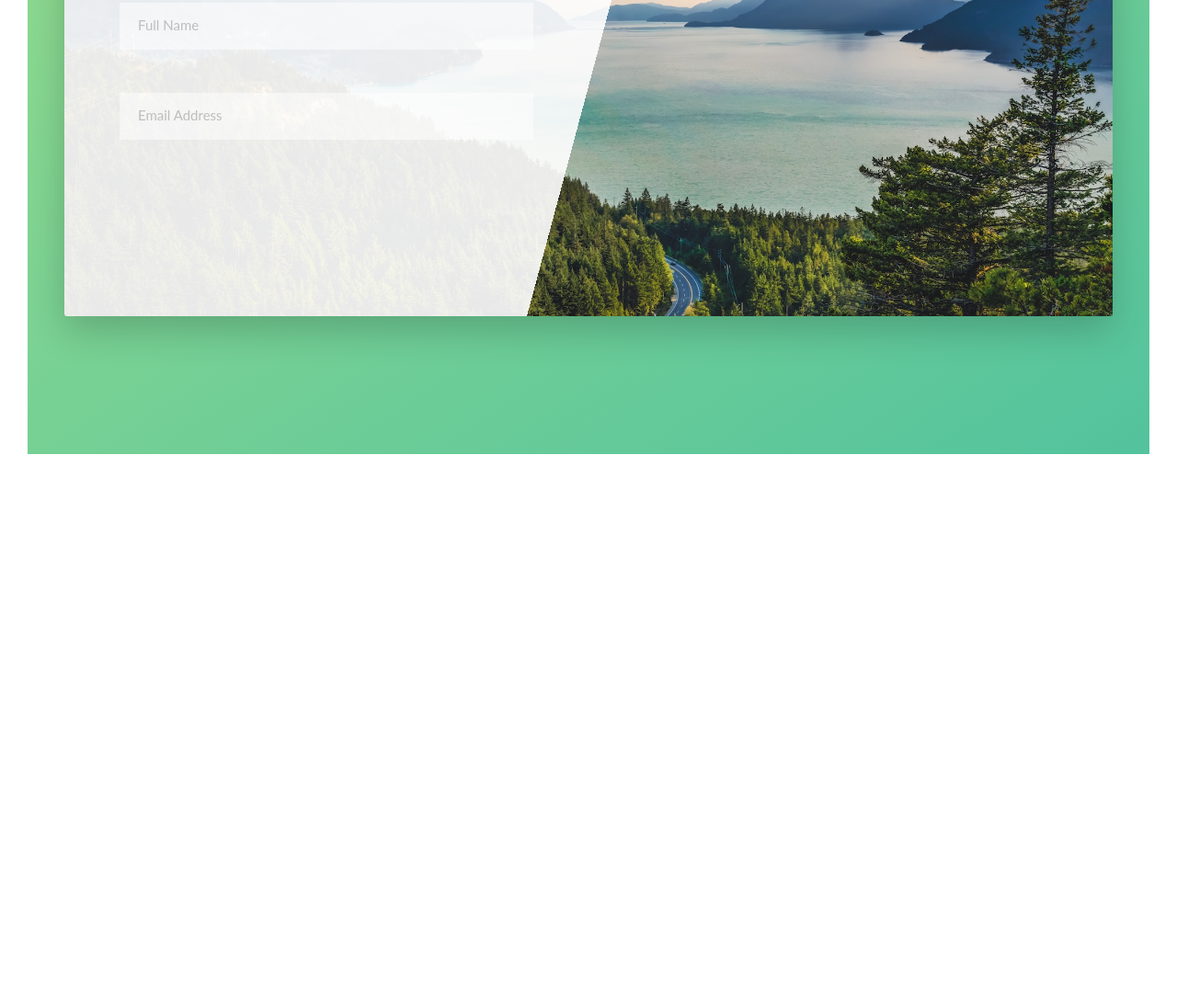
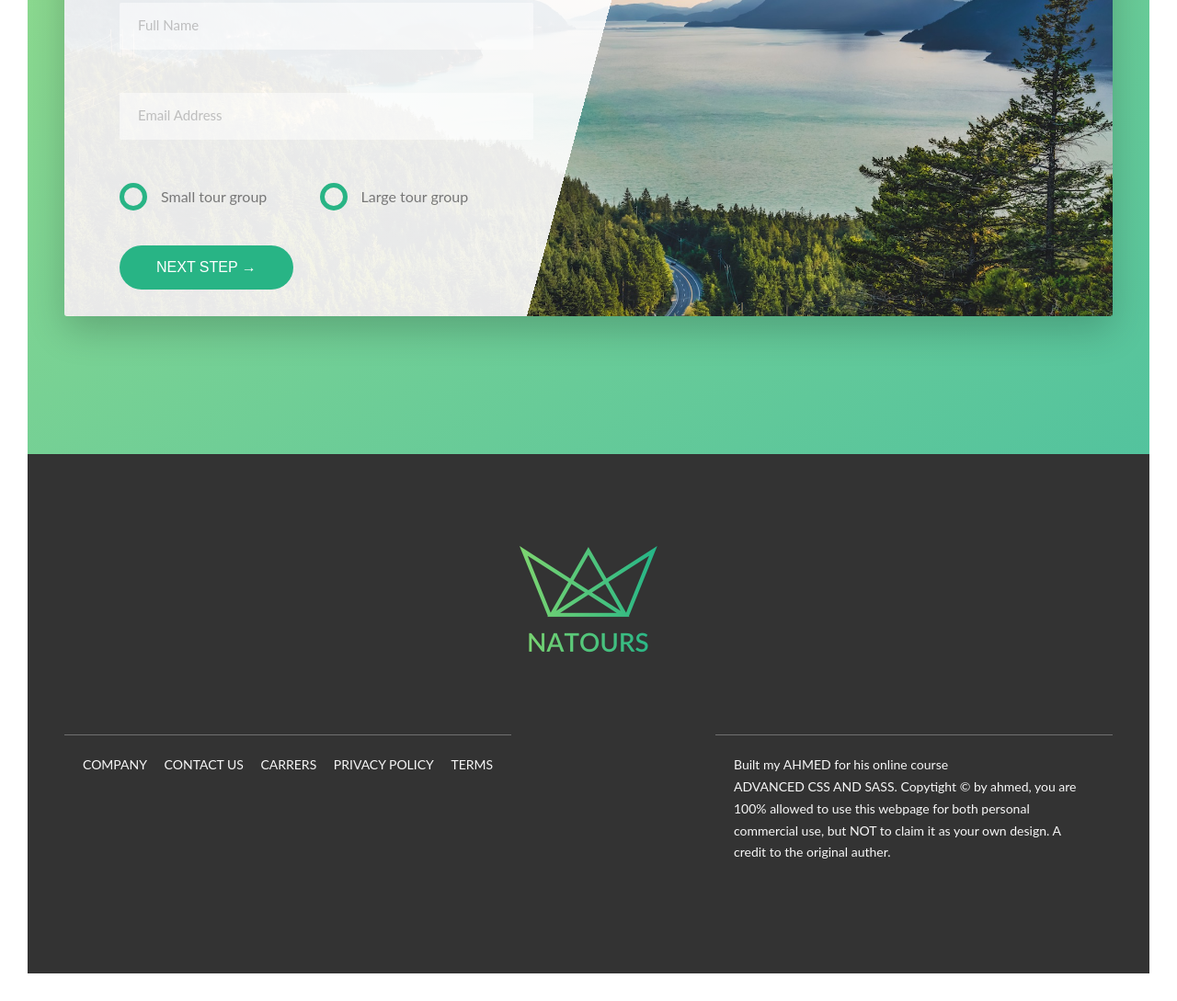
Before and after one commit to ahmedyosry433/Natours-HTML-CSS, a website: page index.html in a window 1280 px wide. Shown: the part 4873-5962 px from the top of the page at 92% size. Before the commit the page ends 5397 px from the top, so only its background shows below. Drawn offline with Linux system fonts and the light colour scheme.

Commit message:
footer done

```diff
--- a/index.html
+++ b/index.html
@@ -25,6 +25,8 @@
         </div>
     </header>
     <!-- End header -->
+
+    <!-- Start Main  -->
     <main>
         <!-- Start Section About -->
         <section class="section-about">
@@ -327,6 +329,7 @@
             </div>
         </section>
         <!-- End Section Store -->
+
         <!-- Start Section Booking -->
         <section class="section-booking">
             <div class="row">
@@ -347,6 +350,26 @@
                                 <input type="email" id="email" class="form__input" placeholder="Email Address" required>
                                 <label for="email" class="form__lable">Email</label>
                             </div>
+
+                            <div class="form__group u-margin-bottom-medium ">
+                                <div class="form__radio-group">
+                                    <input type="radio" class="form__radio-input" id="small" name="size">
+                                    <label for="small" class="form__radio-label">
+                                        <span class="form__radio-button"></span>
+                                        Small tour group
+                                    </label>
+                                </div>
+                                <div class="form__radio-group">
+                                    <input type="radio" class="form__radio-input" id="large" name="size">
+                                    <label for="large" class="form__radio-label">
+                                        <span class="form__radio-button"></span>
+                                        Large tour group
+                                    </label>
+                                </div>
+                            </div>
+                            <div class="form__group">
+                                <button class="btn btn--green">Next Step &rarr;</button>
+                            </div>
                         </form>
                     </div>
                 </div>
@@ -356,93 +379,46 @@
         <!-- End Section Booking -->
 
     </main>
+    <!-- End Main -->
 
-    <!-- Grad Text
-    <section class="grid-test">
+    <!-- Start Footer -->
+    <footer class="footer">
+        <div class="footer__logo-box">
+            <img src="img/logo-green-2x.png" alt="" class="footer__logo">
+        </div>
         <div class="row">
             <div class="col-1-of-2">
-                Col 1 of 2
+                <div class="footer__navigation">
+                    <ul class="footer__list">
+                        <li class="footer__item">
+                            <a href="#" class="footer__link">Company</a>
+                        </li>
+                        <li class="footer__item">
+                            <a href="#" class="footer__link">Contact us</a>
+                        </li>
+                        <li class="footer__item">
+                            <a href="#" class="footer__link">Carrers</a>
+                        </li>
+                        <li class="footer__item">
+                            <a href="#" class="footer__link">Privacy policy</a>
+                        </li>
+                        <li class="footer__item">
+                            <a href="#" class="footer__link">Terms</a>
+                        </li>
+                    </ul>
+                </div>
             </div>
             <div class="col-1-of-2">
-                Col 1 of 2
+                <p class="footer__copyright">
+                    Built my <a href="#" class="footer__link"> Ahmed</a> for his online course <a href="#"
+                    class="footer__link">Advanced Css And Sass</a>. Copytight &copy; by ahmed, you are 100% allowed
+                    to use this webpage for both personal commercial use, but NOT to claim it as your own design. A
+                    credit to the original auther.
+                </p>
             </div>
         </div>
-        <div class="row">
-            <div class="col-1-of-3">
-                Col 1 of 3
-            </div>
-            <div class="col-1-of-3">
-                Col 1 of 3
-            </div>
-            <div class="col-1-of-3">
-                Col 1 of 3
-            </div>
-        </div>
-        <div class="row">
-            <div class="col-1-of-4">
-                Col 1 of 4
-            </div>
-            <div class="col-1-of-4">
-                Col 1 of 4
-            </div>
+    </footer>
 
-            <div class="col-1-of-4">
-                Col 1 of 4
-            </div>
-            <div class="col-1-of-4">
-                Col 1 of 4
-            </div>
-
-
-        </div>
-        <div class="row">
-            <div class="col-1-of-3">
-                Col 1 of 3
-            </div>
-            <div class="col-2-of-3">
-                Col 2 of 3
-            </div>
-        </div>
-        <div class="row">
-            <div class="col-1-of-4">
-                Col 1 of 4
-            </div>
-            <div class="col-2-of-4">
-                Col 2 of 4
-            </div>
-
-            <div class="col-1-of-4">
-                Col 1 of 4
-            </div>
-
-
-        </div>
-        <div class="row">
-            <div class="col-2-of-4">
-                Col 2 of 4
-            </div>
-
-            <div class="col-2-of-4">
-                Col 2 of 4
-            </div>
-
-
-        </div>
-        <div class="row">
-            <div class="col-3-of-4">
-                Col 3 of 4
-            </div>
-            <div class="col-1-of-4">
-                Col 1 of 4
-            </div>
-        </div>
-        <div class="row">
-            <div class="col-1-of-1">
-                Col 1 of 1
-            </div>
-
-        </div>
-    </section> -->
 </body>
 
 </html>
--- a/sass/abstracts/_variables.scss
+++ b/sass/abstracts/_variables.scss
@@ -9,12 +9,12 @@ $white-color:#fff;
 $small-text-color:#777;
 $dark-green-color-obacity-8:rgba(40, 180, 133, 0.8);
 $color-black:#000;
+$color-grey-light-1:#f7f7f7;
 $color-grey-dart-2:#9999;
-$color-grey-light-1:#f7f7f7;
+$color-grey-dart-3:#333;
 $color-orange-light:#ffb900;
 $color-orange-dark:#ff7730;
 $color-grey-light-2:#eee;
-
 // FONTS
 $default-font-size:1.6rem;
 // GRID
--- a/sass/base/_utilities.scss
+++ b/sass/base/_utilities.scss
@@ -1,17 +1,17 @@
 .u-center-text {
-    text-align: center;
+    text-align: center !important;
   }
 
   .u-margin-bottom-small {
-    margin-bottom: 2rem;
+    margin-bottom: 2rem !important;
   }
   .u-margin-bottom-medium {
-    margin-bottom: 4rem;
+    margin-bottom: 4rem !important;
   }
 
   .u-margin-bottom-big {
-    margin-bottom: 8rem;
+    margin-bottom: 8rem !important;
   }
   .u-margin-top-big {
-    margin-top: 8rem;
+    margin-top: 8rem !important;
   }
--- a/sass/components/_button.scss
+++ b/sass/components/_button.scss
@@ -1,4 +1,5 @@
 .btn {
+    &,
     &:link,
     &:visited {
         text-transform: uppercase;
@@ -9,8 +10,13 @@
         transition: all 0.4s;
         position: relative;
         font-size: $default-font-size;
+
+        //Change For the <button> element
+        border: none;
+        cursor: pointer;
     }
-    &:hover {
+    &:hover,
+    &:focus {
         transform: translateY(-3px);
         box-shadow: 0 1rem 2rem rgba($color-black, 0.2);
         &::after {
@@ -18,7 +24,9 @@
             opacity: 0;
         }
     }
-    &:active {
+    &:active,
+    &:focus {
+        outline: none;
         transform: translateY(-0.1rem);
         box-shadow: 0 .5rem 1rem rgba($color-black, 0.2);
     }
@@ -54,6 +62,7 @@
         }
     }
 }
+// Text Button
 .btn-text {
     &:link,
     &:visited {
--- a/sass/components/_form.scss
+++ b/sass/components/_form.scss
@@ -41,4 +41,47 @@
     &__input:invalid{
         opacity: 1;
     }
+    &__radio-group {
+        width: calc(50% - 1rem);
+        display: inline-block;
+    }
+    &__radio-input {
+        display: none;
+    }
+    &__radio-label {
+        font-size: $default-font-size;
+        cursor: pointer;
+        position: relative;
+        padding-left: 4.5rem;
+
+    }
+    &__radio-button {
+        height: 3rem;
+        width: 3rem;
+        border: 5px solid $dark-green-color;
+        border-radius: 50%;
+        display: inline-block;
+        position: absolute;
+        top: -0.5rem;
+        left: 0;
+
+        &::after {
+            content: "";
+            height: 1rem;
+            width: 1rem;
+            display: block;
+            border-radius: 50%;
+            position: absolute;
+            top: 50%;
+            left: 50%;
+            transform: translate(-50%, -50%);
+            background-color: $dark-green-color;
+            opacity: 0;
+            transition: opacity 0.2s;
+        }
+
+    }
+    &__radio-input:checked ~ &__radio-label &__radio-button::after {
+        opacity: 1;
+    }
 }
--- /dev/null
+++ b/sass/layout/_footer.scss
@@ -0,0 +1,50 @@
+.footer {
+    background-color: $color-grey-dart-3;
+    font-size: 1.4rem;
+    padding: 10rem 0;
+    color:$color-grey-light-1;
+    &__logo-box {
+      text-align: center;
+      margin-bottom: 8rem;
+    }
+    &__logo {
+        width: 15rem ;
+        height: auto;
+    }
+    &__navigation {
+        border-top: 1px solid $color-grey-dart-2;
+        padding: 2rem;
+        display: inline-block;
+    }
+    &__list{
+        list-style: none;
+    }
+    &__item{
+        display: inline-block;
+        &:not(:last-child) {
+            margin-right: 1.5rem;
+        }
+    }
+    &__link{
+        &:link,
+        &:visited {
+            text-decoration: none;
+            color:$color-grey-light-1;
+            text-transform: uppercase;
+            display: inline-block;
+            transition: all 0.2s;
+        }
+        &:hover,
+        &:active {
+            color: $dark-green-color;
+            transform: rotate(5deg) scale(1.3);
+            box-shadow: 0 1rem 2rem rgba($color: $color-black, $alpha: 0.4);
+        }
+    }
+    &__copyright {
+        border-top: 1px solid $color-grey-dart-2;
+        padding: 2rem;
+        width: 80%;
+        float: right;
+    }
+}
--- a/sass/main.scss
+++ b/sass/main.scss
@@ -10,6 +10,7 @@
 
 @import"layout/header";
 @import"layout/grid";
+@import"layout/footer";
 
 @import"pages/home";
 
```
Also changed, not shown: css/main.css.
